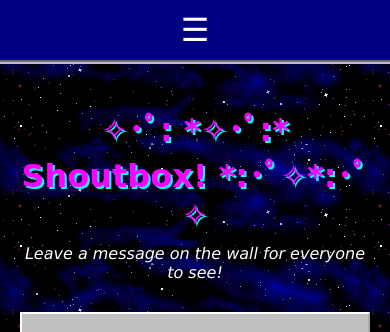
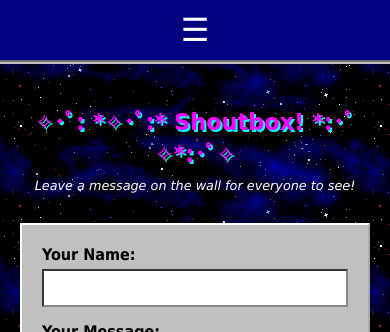
Before and after one commit to BrunoYDev/My-Blog, a Next.js app: page /guestbook in a window 390 px wide. Shown: the top 332 px of the page. Built offline with nearby package versions, Linux system fonts and the light colour scheme; no server answers; the database is empty.

Commit message:
Fix: Guestbook title in mobile devices

```diff
--- a/src/app/guestbook/guestbook.module.css
+++ b/src/app/guestbook/guestbook.module.css
@@ -71,6 +71,9 @@
 
 @media (max-width: 800px) {
   .title {
-    font-size: 2rem;
+    font-size: 1.4rem;
+  }
+  .subtitle {
+    font-size: 0.8rem;
   }
 }
```
